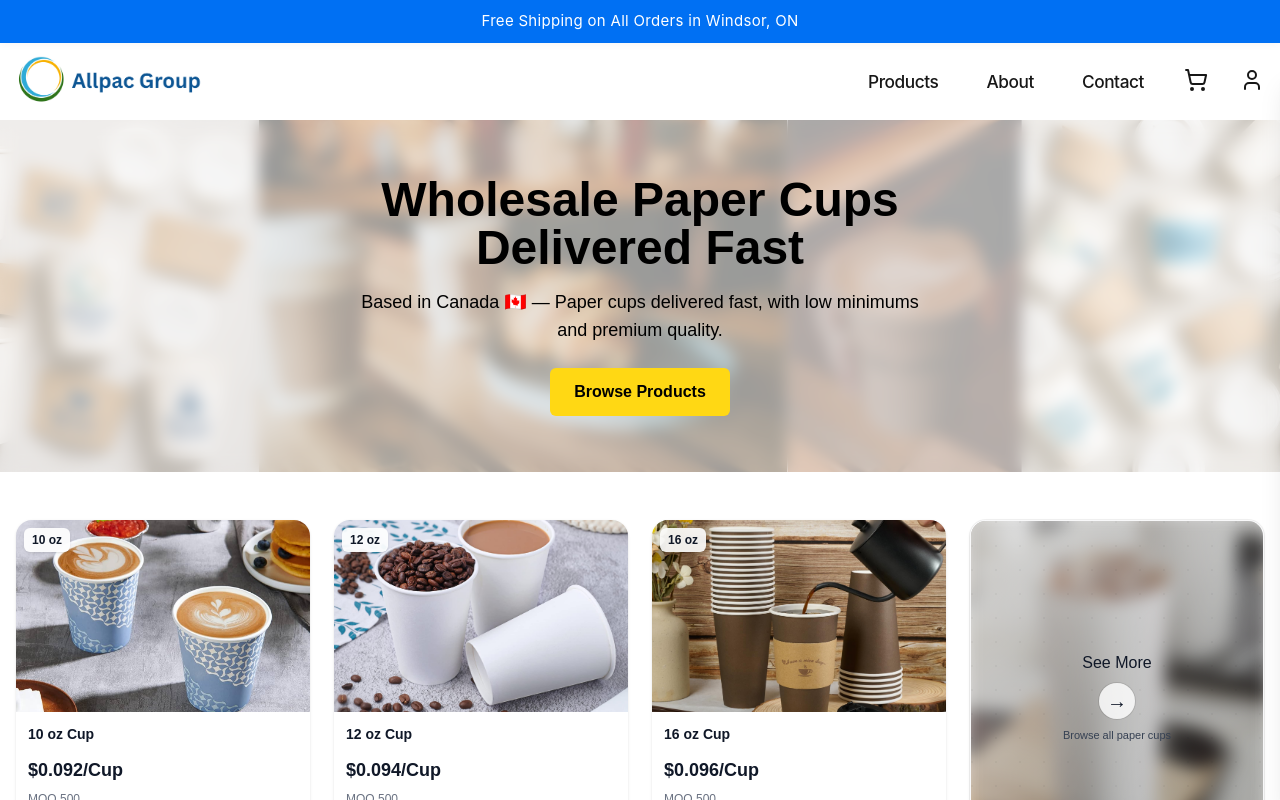
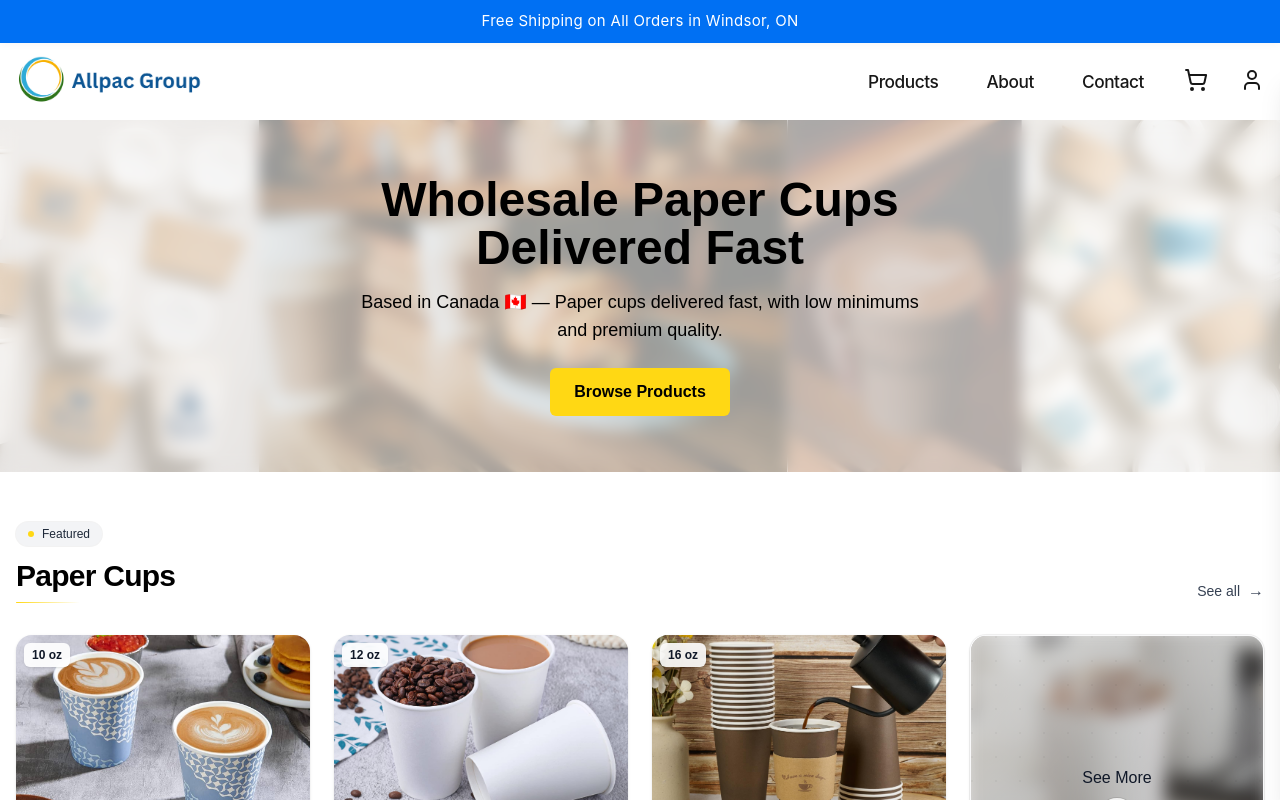
Before and after one commit to Emadedin1/allpacstore, a Next.js app: page / in a window 1280 px wide. Shown: the top 800 px of the page. Built offline with nearby package versions, Linux system fonts and the light colour scheme.

Commit message:
Update page.jsx

```diff
--- a/src/app/page.jsx
+++ b/src/app/page.jsx
@@ -29,8 +29,33 @@ export default function Home() {
         </div>
       </section>
 
-      {/* Home preview grid: 3 products + modern See More tile */}
+      {/* Paper Cups Section */}
       <section id="product-sections" className="py-12">
+        {/* Modern header above the row */}
+        <div className="max-w-7xl mx-auto px-4 mb-6 sm:mb-8">
+          <div className="flex items-end justify-between">
+            <div>
+              <div className="inline-flex items-center gap-2 rounded-full bg-gray-100 px-3 py-1 ring-1 ring-black/5">
+                <span className="h-1.5 w-1.5 rounded-full bg-[#FFD814]" />
+                <span className="text-xs font-medium text-gray-800">Featured</span>
+              </div>
+              <h2 className="mt-3 text-2xl sm:text-3xl font-bold tracking-tight text-black">
+                Paper Cups
+              </h2>
+              <div aria-hidden className="mt-2 h-px w-16 rounded bg-gradient-to-r from-[#FFD814] to-transparent" />
+            </div>
+
+            {/* Optional "See all" link (desktop only) */}
+            <a
+              href="/products/cups"
+              className="hidden sm:inline-flex items-center gap-2 text-sm font-medium text-gray-700 hover:text-black"
+            >
+              See all <span className="text-base">→</span>
+            </a>
+          </div>
+        </div>
+
+        {/* Home preview grid: first 3 products + blurred "See More" tile */}
         <HomeProductPreview />
       </section>
     </main>
```
